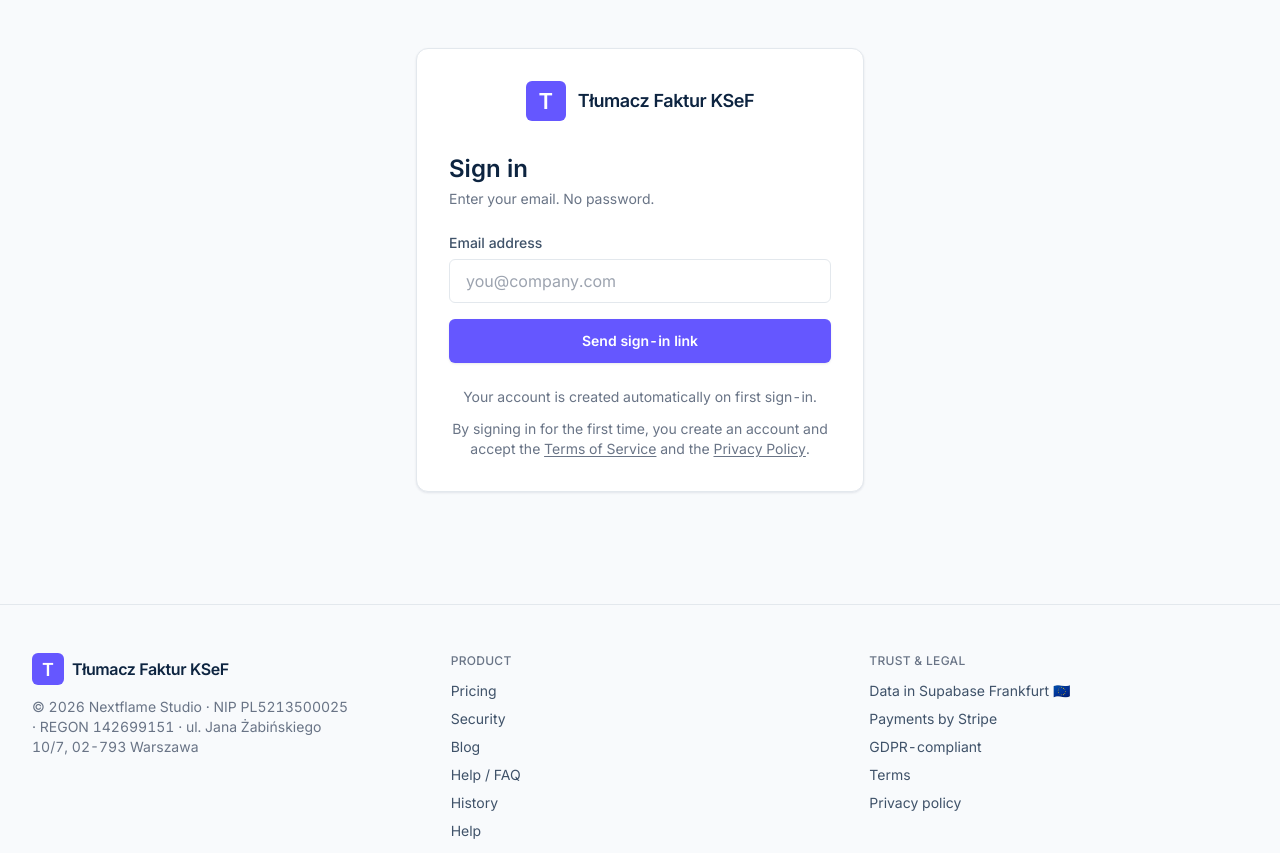
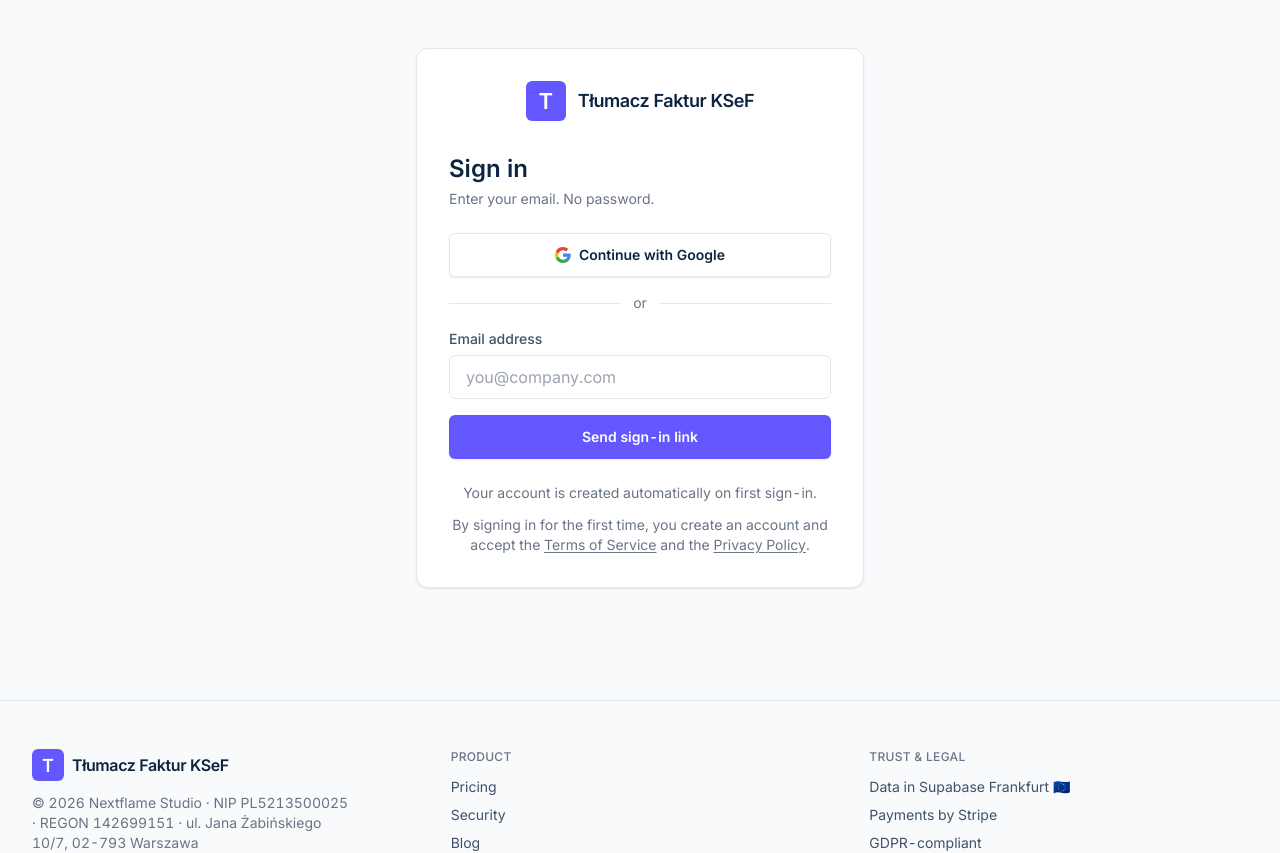
Before and after one commit to pacel1/ksef-invoice-translator, a Next.js app: page /en/login in a window 1280 px wide. Shown: the top 853 px of the page. Built offline with nearby package versions, Linux system fonts and the light colour scheme; no server answers.

Commit message:
feat(auth): render Continue with Google button on login form

```diff
--- a/app/login/login-form.tsx
+++ b/app/login/login-form.tsx
@@ -3,6 +3,7 @@
 import { useState, type FormEvent } from "react";
 import { Loader2, MailCheck } from "lucide-react";
 import { createSupabaseBrowserClient } from "@/lib/supabase/browser";
+import { GoogleIcon } from "@/components/auth/google-icon";
 
 export interface LoginFormCopy {
   emailLabel: string;
@@ -14,6 +15,9 @@
   sentResend: string;
   errorGeneric: string;
   errorRateLimited: string;
+  googleButton: string;
+  divider: string;
+  googleError: string;
 }
 
 export interface LoginFormProps {
@@ -66,6 +70,19 @@
   }
 
   return (
+    <div className="flex flex-col gap-4">
+      <button
+        type="button"
+        className="inline-flex h-11 items-center justify-center gap-2 rounded-md border border-border bg-surface px-4 text-small font-semibold text-text-strong shadow-sm transition-colors duration-hover ease-out hover:bg-surface-muted disabled:cursor-not-allowed disabled:opacity-60"
+      >
+        <GoogleIcon className="h-4 w-4" />
+        {copy.googleButton}
+      </button>
+      <div className="flex items-center gap-3 text-small text-text-muted">
+        <span aria-hidden="true" className="h-px flex-1 bg-border" />
+        {copy.divider}
+        <span aria-hidden="true" className="h-px flex-1 bg-border" />
+      </div>
       <form onSubmit={onSubmit} className="flex flex-col gap-4">
         <label className="flex flex-col gap-1.5 text-small">
           <span className="font-medium text-text">{copy.emailLabel}</span>
@@ -99,5 +116,6 @@
           <p className="text-small text-danger">{copy.errorRateLimited}</p>
         ) : null}
       </form>
+    </div>
   );
 }
--- /dev/null
+++ b/components/auth/google-icon.tsx
@@ -0,0 +1,23 @@
+/** Google "G" mark in official brand colors. Decorative only. */
+export function GoogleIcon({ className }: { className?: string }) {
+  return (
+    <svg className={className} viewBox="0 0 24 24" aria-hidden="true" focusable="false">
+      <path
+        fill="#4285F4"
+        d="M23.52 12.27c0-.85-.08-1.67-.22-2.45H12v4.63h6.46a5.52 5.52 0 0 1-2.4 3.62v3h3.88c2.27-2.09 3.58-5.17 3.58-8.8Z"
+      />
+      <path
+        fill="#34A853"
+        d="M12 24c3.24 0 5.96-1.07 7.94-2.91l-3.88-3.01c-1.07.72-2.45 1.15-4.06 1.15-3.13 0-5.78-2.11-6.72-4.95H1.27v3.11A12 12 0 0 0 12 24Z"
+      />
+      <path
+        fill="#FBBC05"
+        d="M5.28 14.28A7.2 7.2 0 0 1 4.9 12c0-.79.14-1.56.38-2.28V6.61H1.27a12 12 0 0 0 0 10.78l4.01-3.11Z"
+      />
+      <path
+        fill="#EA4335"
+        d="M12 4.77c1.76 0 3.34.61 4.59 1.8l3.44-3.44A11.97 11.97 0 0 0 12 0 12 12 0 0 0 1.27 6.61l4.01 3.11C6.22 6.88 8.87 4.77 12 4.77Z"
+      />
+    </svg>
+  );
+}
--- a/lib/marketing/copy.ts
+++ b/lib/marketing/copy.ts
@@ -182,7 +182,10 @@
       },
       backToHome: "Wracam na stronę główną",
       errorGeneric: "Nie udało się wysłać linku. Spróbuj ponownie.",
-      errorRateLimited: "Za dużo prób. Odczekaj chwilę i spróbuj jeszcze raz."
+      errorRateLimited: "Za dużo prób. Odczekaj chwilę i spróbuj jeszcze raz.",
+      googleButton: "Kontynuuj przez Google",
+      divider: "albo",
+      googleError: "Nie udało się połączyć z Google. Spróbuj ponownie albo użyj linku e-mail."
     },
     blog: {
       heading: "Blog",
@@ -395,7 +398,10 @@
       },
       backToHome: "Back to homepage",
       errorGeneric: "Failed to send the link. Please try again.",
-      errorRateLimited: "Too many attempts. Please wait a moment and try again."
+      errorRateLimited: "Too many attempts. Please wait a moment and try again.",
+      googleButton: "Continue with Google",
+      divider: "or",
+      googleError: "Could not connect to Google. Try again or use the email link."
     },
     blog: {
       heading: "Blog",
```
Also changed, not shown: 1 other file (tests, documents, lock files or other folders). Lines whose indentation alone changed are shown as unchanged.
